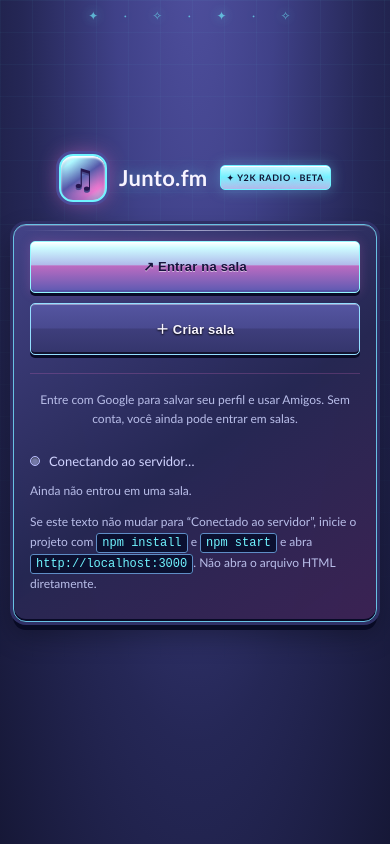
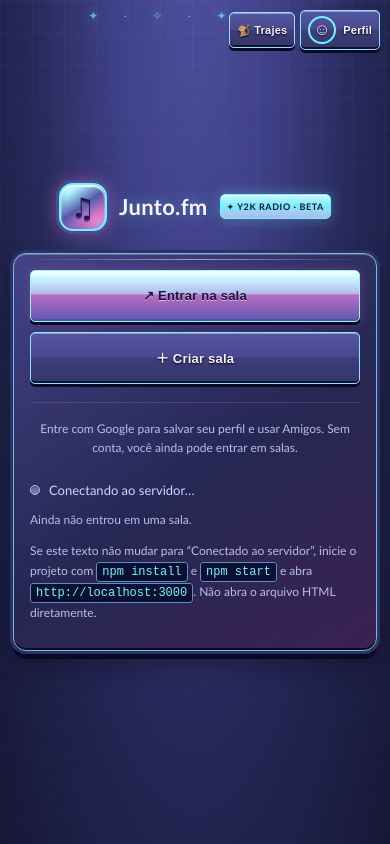
Before and after one commit to injetoborbo/junto.fm, a website with bundled scripts: page public/index.html in a window 390 px wide. Built offline with nearby package versions, Linux system fonts and the light colour scheme; files whose address does not match are found by name.

Commit message:
Show wardrobe and profile buttons at top right on landing screen

```diff
--- a/public/index.html
+++ b/public/index.html
@@ -318,7 +318,17 @@
 .jf-room-entry-actions[hidden],#jfLeaveRoom[hidden]{display:none!important}
 body:not(.jf-in-room) main{min-height:calc(100vh - 48px);display:flex;flex-direction:column;justify-content:center;gap:22px}
 body:not(.jf-in-room) .jf-topbar{justify-content:center}
-body:not(.jf-in-room) .jf-top-actions,body:not(.jf-in-room) main>h1,body:not(.jf-in-room) main>.jf-hero-description{display:none!important}
+body:not(.jf-in-room) main>h1,body:not(.jf-in-room) main>.jf-hero-description{display:none!important}
+/* Na tela de entrada, exibir apenas Perfil e Trajes no canto superior direito. */
+body:not(.jf-in-room) .jf-top-actions{display:flex!important;position:fixed;top:16px;right:20px;z-index:20;gap:8px;margin:0}
+body:not(.jf-in-room) .jf-top-actions > :not(#jfOpenWardrobe):not(#jfOpenProfile){display:none!important}
+body:not(.jf-in-room) #jfOpenWardrobe,body:not(.jf-in-room) #jfOpenProfile{display:inline-flex!important;min-height:40px;width:auto;min-width:92px;padding:7px 10px}
+@media(max-width:600px){
+ body:not(.jf-in-room) .jf-top-actions{top:10px;right:10px;gap:5px}
+ body:not(.jf-in-room) #jfOpenWardrobe,body:not(.jf-in-room) #jfOpenProfile{min-width:0;min-height:36px;padding:5px 7px;font-size:11px}
+ body:not(.jf-in-room) .jf-topbar{padding-top:58px}
+}
+
 body:not(.jf-in-room) main>*:not(.jf-topbar):not(#jfRoomEntryPanel):not(.jf-modal-backdrop){display:none!important}
 body:not(.jf-in-room) #jfRoomEntryPanel .jf-room-entry-actions{justify-content:center;flex-wrap:wrap}
 body:not(.jf-in-room) #jfRoomEntryPanel .jf-room-entry-actions .btn{flex:1 1 190px;min-height:52px}
```
